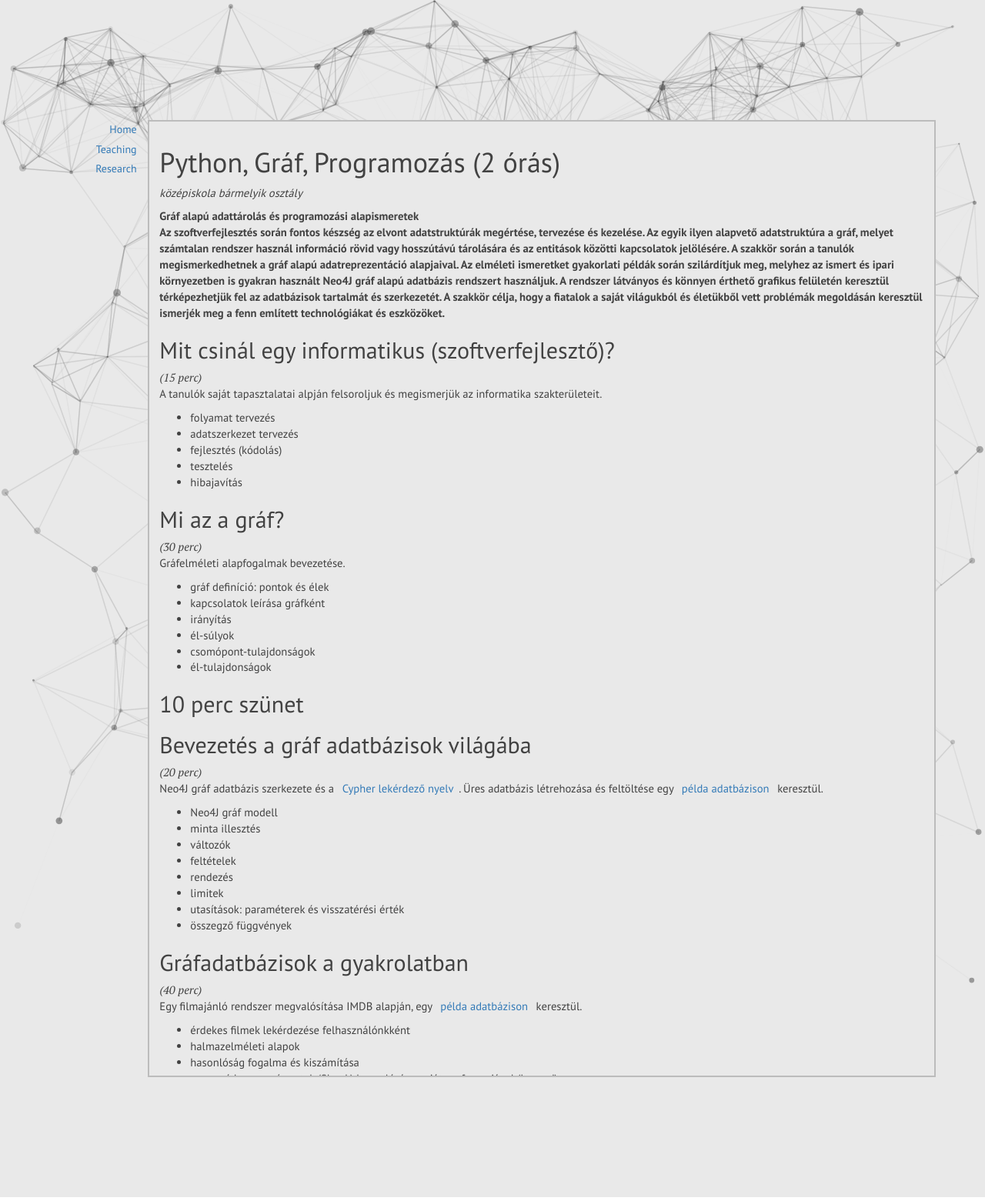
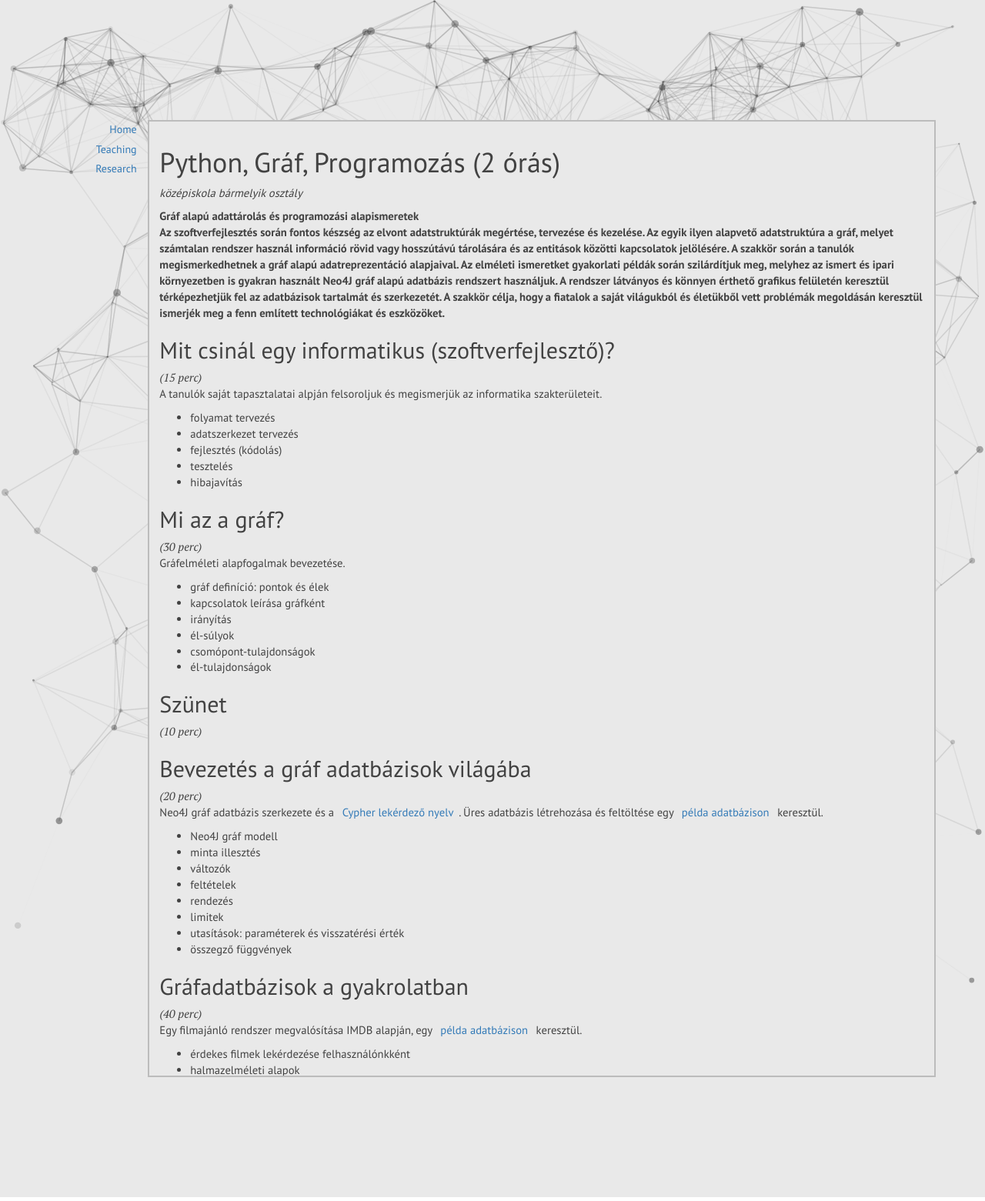
Before and after one commit to geryxyz/geryxyz, a Jekyll site: the page built from content/pgp/secondary-2h.html, in a window 1280 px wide. Shown: the whole page at 77% size. Built offline with Jekyll 4.4.1, drawn with Linux system fonts in a browser that asks for light colours; nearby versions of some CDN libraries; library files that are not in the unit come from our copies.

Commit message:
Update secondary-2h.html

```diff
--- a/content/pgp/secondary-2h.html
+++ b/content/pgp/secondary-2h.html
@@ -28,7 +28,8 @@ A szakkör során a tanulók megismerkedhetnek a gráf alapú adatreprezentáci
   <li>él-tulajdonságok</li>
 </ul>
 
-<h2>10 perc szünet</h2>
+<h2>Szünet</h2>
+<p class="overview"><span class="emph">(10 perc)</span>
 
 <h2>Bevezetés a gráf adatbázisok világába</h2>
 <p class="overview"><span class="emph">(20 perc)</span><br/>Neo4J gráf adatbázis szerkezete és a <a href="https://neo4j.com/developer/cypher-query-language/">Cypher lekérdező nyelv</a>. Üres adatbázis létrehozása és feltöltése egy <a href="https://neo4j.com/sandbox-v2/">példa adatbázison</a> keresztül.</p>
```
